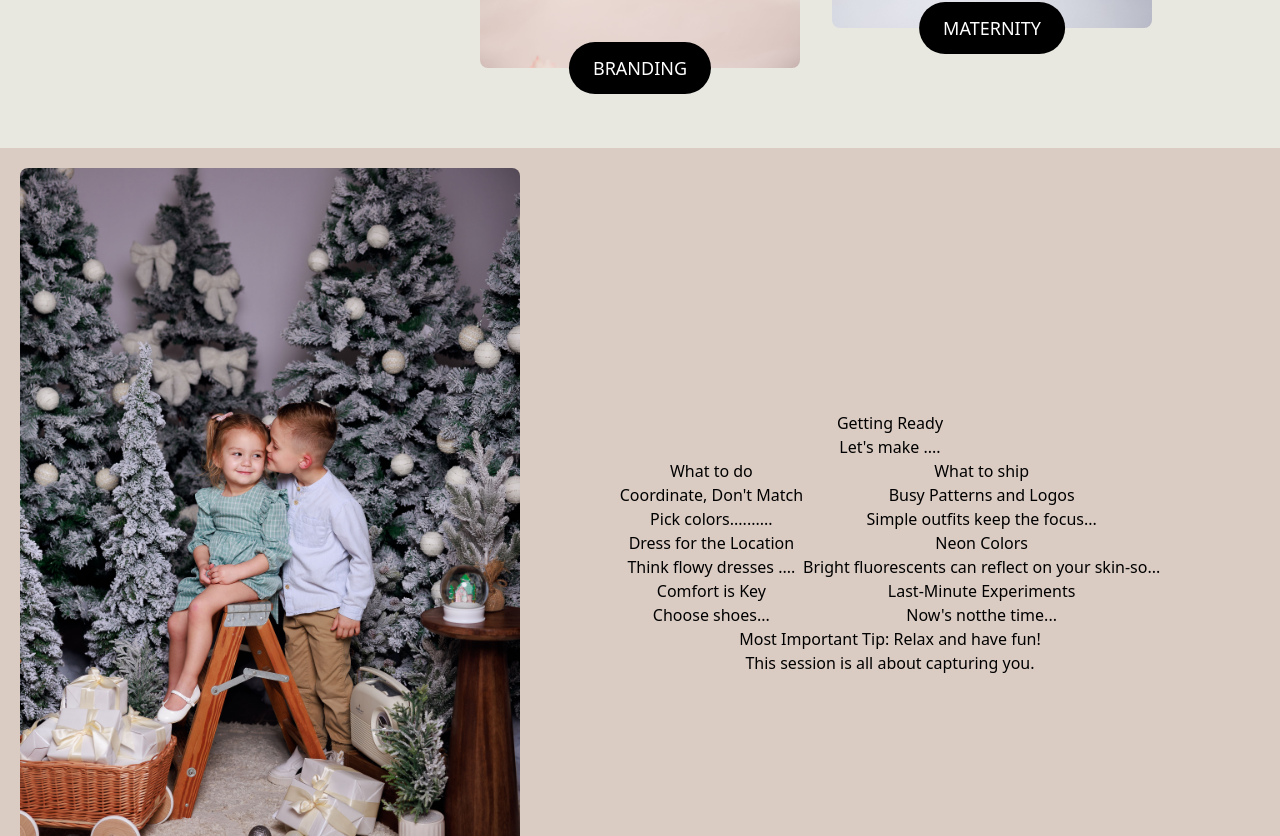
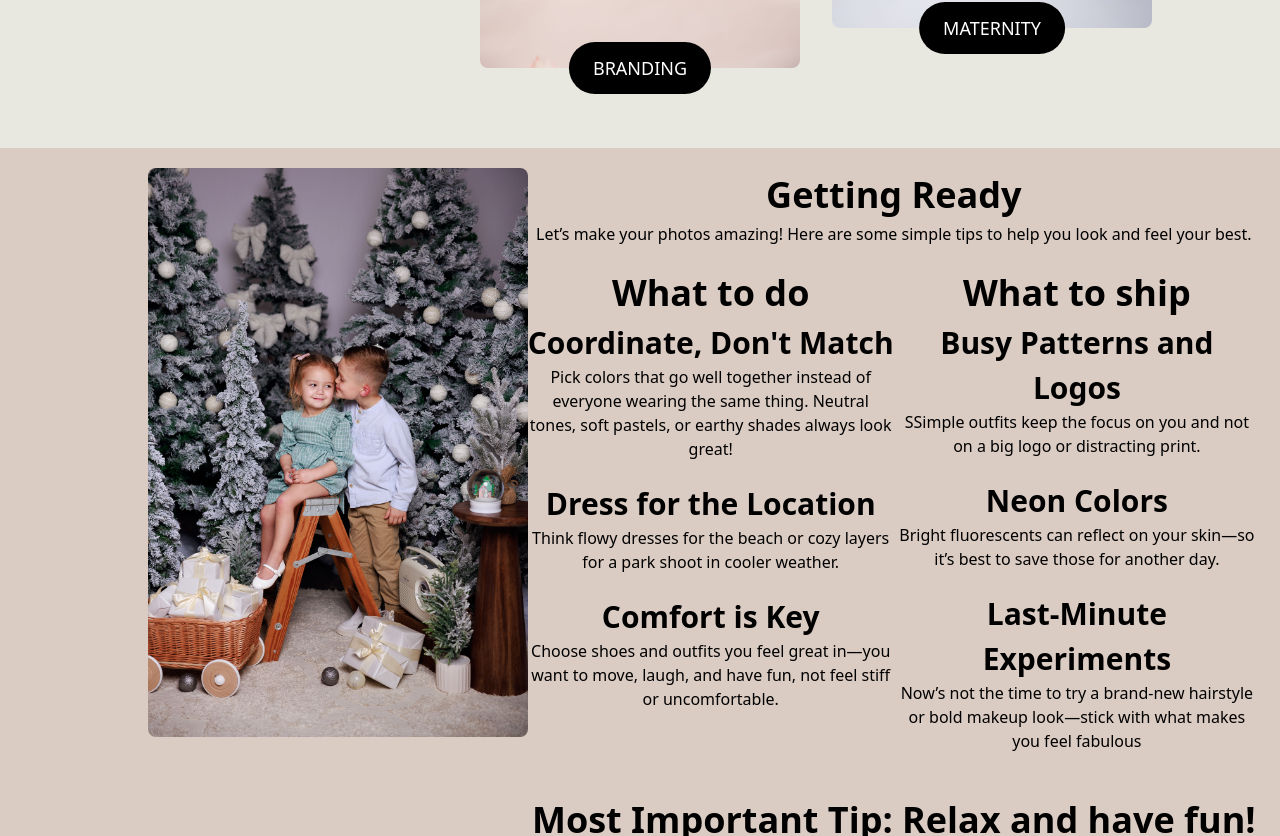
Before and after one commit to andr31/react-playground, a React (Vite) app: page / in a window 1280 px wide. Shown: the part 1964-2800 px from the top of the page. Built offline with nearby package versions, Linux system fonts and the light colour scheme; a web font is replaced by a local one.

Commit message:
add more styling

```diff
--- a/package.json
+++ b/package.json
@@ -12,6 +12,7 @@
   },
   "dependencies": {
     "@sendgrid/mail": "^8.1.4",
+    "@tailwindcss/typography": "^0.5.16",
     "react": "^18.3.1",
     "react-dom": "^18.3.1",
     "react-icons": "^5.4.0",
--- a/src/components/GettingReady.tsx
+++ b/src/components/GettingReady.tsx
@@ -3,41 +3,66 @@ import React from 'react';
 const GettingReady: React.FC = () => {
   return (
     <div className="flex flex-row bg-[#dbccc3] p-5">
-      <div className="">
+      <div className="pl-32">
         <img
           src="/static/images/Luna_Lucas.jpg"
           alt="About Me"
           className="w-60 h-82 lg:w-[500px] lg:h-auto rounded-lg"
         />
       </div>
-      <div className="flex flex-col flex-grow text-center justify-center items-center">
+      <div className="flex flex-col flex-grow text-center justify-center items-center prose">
         <section>
           <h1>Getting Ready</h1>
-          <p>Let's make ....</p>
+          <p>
+            Let’s make your photos amazing! Here are some simple tips to help
+            you look and feel your best.
+          </p>
         </section>
-        <div className="flex flex-row">
-          <section>
+        <div className="flex flex-row justify-around w-full mt-5">
+          <section className="flex flex-col items-center">
             <h1>What to do</h1>
             <h2>Coordinate, Don't Match</h2>
-            <p>Pick colors..........</p>
-            <h2>Dress for the Location</h2>
-            <p>Think flowy dresses ....</p>
-            <h2>Comfort is Key</h2>
-            <p>Choose shoes...</p>
+            <p className="max-w-96">
+              Pick colors that go well together instead of everyone wearing the
+              same thing. Neutral tones, soft pastels, or earthy shades always
+              look great!
+            </p>
+            <h2 className="mt-5">Dress for the Location</h2>
+            <p className="max-w-96">
+              Think flowy dresses for the beach or cozy layers for a park shoot
+              in cooler weather.
+            </p>
+            <h2 className="mt-5">Comfort is Key</h2>
+            <p className="max-w-96">
+              Choose shoes and outfits you feel great in—you want to move,
+              laugh, and have fun, not feel stiff or uncomfortable.
+            </p>
           </section>
-          <section>
+          <section className="flex flex-col items-center">
             <h1>What to ship</h1>
             <h2>Busy Patterns and Logos</h2>
-            <p>Simple outfits keep the focus...</p>
-            <h2>Neon Colors</h2>
-            <p>Bright fluorescents can reflect on your skin-so...</p>
-            <h2>Last-Minute Experiments</h2>
-            <p>Now's notthe time...</p>
+            <p className="max-w-96">
+              SSimple outfits keep the focus on you and not on a big logo or
+              distracting print.
+            </p>
+            <h2 className="mt-5">Neon Colors</h2>
+            <p className="max-w-96">
+              Bright fluorescents can reflect on your skin—so it’s best to save
+              those for another day.
+            </p>
+            <h2 className="mt-5">Last-Minute Experiments</h2>
+            <p className="max-w-96">
+              Now’s not the time to try a brand-new hairstyle or bold makeup
+              look—stick with what makes you feel fabulous
+            </p>
           </section>
         </div>
-        <section>
+        <section className="mt-10">
           <h1>Most Important Tip: Relax and have fun!</h1>
-          <p>This session is all about capturing you.</p>
+          <p>
+            This session is all about capturing you. If you’re comfortable and
+            enjoying yourself, your photos will be full of personality and joy.
+          </p>
         </section>
       </div>
     </div>
--- a/tailwind.config.js
+++ b/tailwind.config.js
@@ -7,5 +7,25 @@ export default {
         madelyn: ['Madelyn', 'sans-serif'],
       },
     },
-  }
+    typography: {
+      DEFAULT: {
+        css: {
+          h1: {
+            fontSize: '2.25rem', // text-4xl
+            fontWeight: '700', // font-bold
+          },
+          h2: {
+            fontSize: '1.875rem', // text-3xl
+            fontWeight: '600', // font-semibold
+          },
+          h3: {
+            fontSize: '1.5rem', // text-2xl
+            fontWeight: '500', // font-medium
+          },
+          // Add more styles for h4, h5, h6 if needed
+        },
+      },
+    },
+  },
+  plugins: [require('@tailwindcss/typography')],
 };
```
Also changed, not shown: 1 other file (tests, documents, lock files or other folders).
